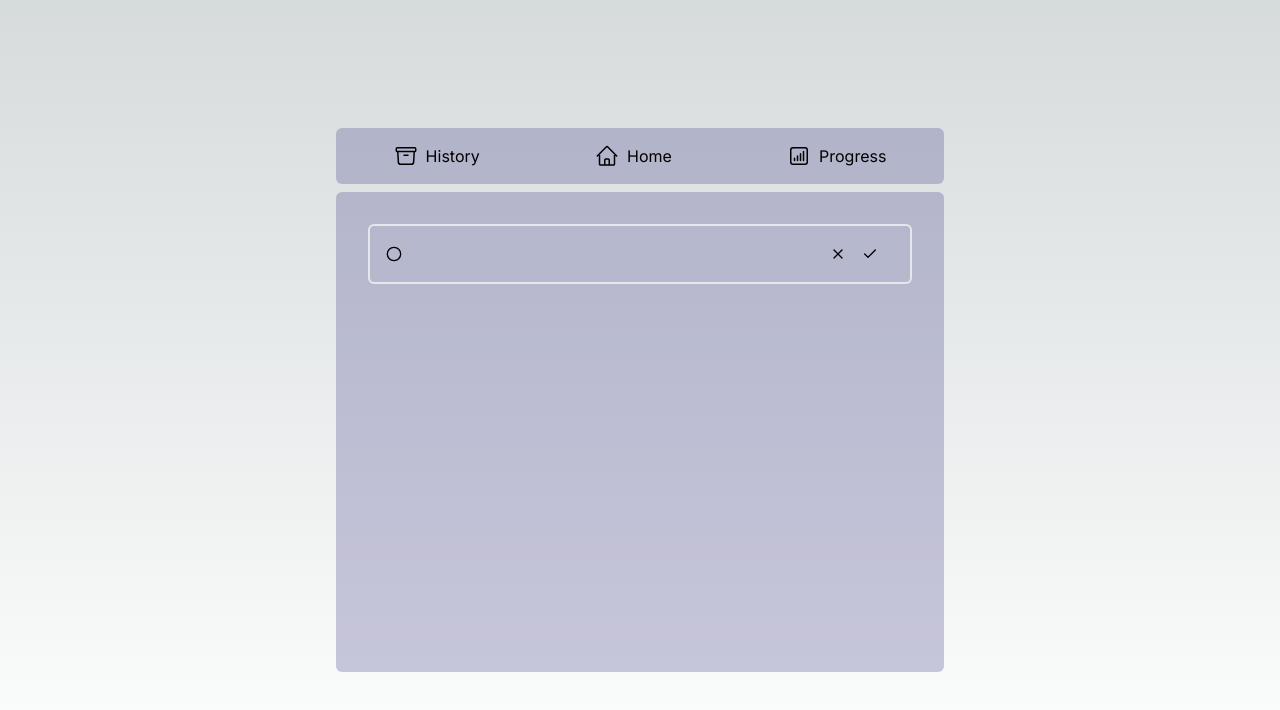
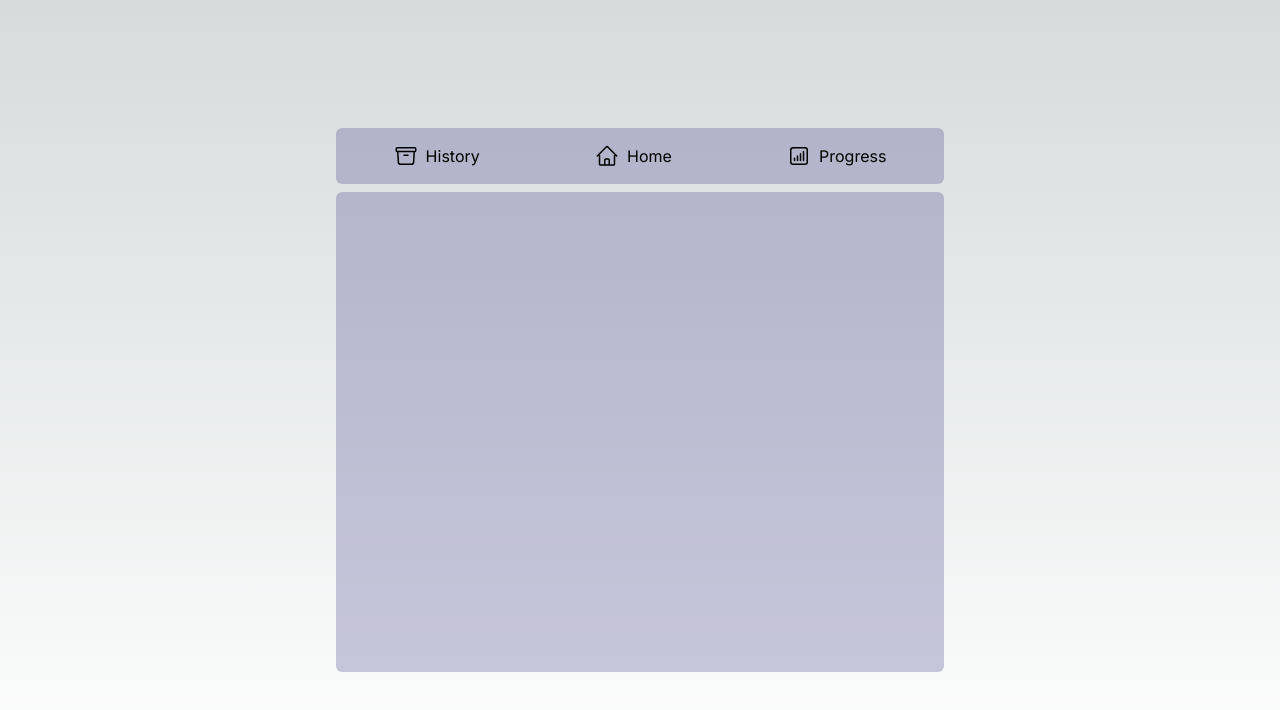
Before and after one commit to aniketlavasare/todo-nextjs, a Next.js app: page /dashboard/home/create in a window 1280 px wide. Shown: the top 710 px of the page. Built offline with nearby package versions, Linux system fonts and the light colour scheme.

Commit message:
create and home fixed

```diff
--- a/app/dashboard/history/page.tsx
+++ b/app/dashboard/history/page.tsx
@@ -6,6 +6,7 @@ import Create
  import { getCompletedTasks} from "@/app/lib/data";
 
 export default async function History () {
+    //fetching all completed tasks --  look in lib/data.ts for more details
     const tasks = await getCompletedTasks();
     return (
     <>
--- a/app/dashboard/home/page.tsx
+++ b/app/dashboard/home/page.tsx
@@ -3,13 +3,15 @@ import Task from "@/app/ui-components/home/task";
 import { Circle } from "react-feather";
 import CreateButton from "@/app/ui-components/home/createButton";
 
-import { getPendingTasks, deleteTask} from "@/app/lib/data";
+import { getPendingTasks, deleteTask, createTask} from "@/app/lib/data";
 
 import React, {useState, useEffect} from 'react';
+import CreateBox from "@/app/ui-components/create/create";
 
 export default function Home () {
 
     const [tasks, setTasks] = useState<{ id: string; description: string; }[]>([]);
+    const [create, setCreate] = useState<boolean>(false);
 
     useEffect(() => {
         const fetchData = async () =>{
@@ -19,9 +21,26 @@ export default function Home () {
         fetchData();
     }, []);
 
+
+    const statusChange = (operation: 'delete' | 'create', data: string ) => {
+
+    }
+
     const handleDelete = async (id: string): Promise<void> => {
         await deleteTask(id);
         setTasks(prevTasks => prevTasks.filter(task => task.id !== id));
+
+
+    }
+
+    const handleCreate = async (title: string) => {
+        await createTask(title);
+        const fetchData = async () =>{
+            const fetchedTasks = await getPendingTasks();
+            setTasks(fetchedTasks);
+        };
+        fetchData();
+        setCreate(!create);
     }
     // const tasks = await getPendingTasks();
     return (
@@ -36,9 +55,9 @@ export default function Home () {
           </div>
             )
         })}
-
+        <CreateBox setCreate = {setCreate} status={create} handleCreate= {handleCreate}/>
     </div>
-    <CreateButton />
+    <CreateButton setCreate = {setCreate} status={create} />
     </>
     );
 }
--- a/app/dashboard/statistics/page.tsx
+++ b/app/dashboard/statistics/page.tsx
@@ -11,8 +11,8 @@ export default async function Statistics () {
     return (
     <div className="flex flex-col gap-4">
     <div className="flex flex-row justify-around">
-       <ProgressCard title={"Tasks Completed"} value={completedCount} placeholder={"View All"}/>
-       <ProgressCard title={"Tasks Pending"} value={pendingCount} placeholder={"View All"}/>
+       <ProgressCard title={"Tasks Completed"} value={completedCount} placeholder={"View All"} />
+       <ProgressCard title={"Tasks Pending"} value={pendingCount} placeholder={"View All"} />
     </div>
     <div className="bg-zinc-300 rounded-md cursor-pointer flex flex-row justify-center text-black w-full h-12 text-lg"><button>Set Target</button></div>
     </div>
--- a/app/lib/data.ts
+++ b/app/lib/data.ts
@@ -118,7 +118,7 @@ export async function getProgressData(){
     }
 }
 
-export async function createTask( data : FormData){
+export async function createTask( data : string){
 
     "use server";
 
@@ -136,7 +136,7 @@ export async function createTask( data : FormData){
 
     const client  = new Client(config);
 
-    const title = data.get('title')?.valueOf();
+    const title = data;
 
     if (typeof title !== "string" || title.length === 0){
         throw new Error("Invalid Title")
@@ -155,7 +155,6 @@ export async function createTask( data : FormData){
 
         await client.end();
 
-        redirect("/dashboard/home");
 
     }catch (error) {
         console.error('Error adding the task:', error);
--- a/app/ui-components/create/create.tsx
+++ b/app/ui-components/create/create.tsx
@@ -1,22 +1,31 @@
+'use client';
 import Link from "next/link";
 import { Circle, X, Check } from "react-feather";
 import { Redirect } from "next";
 import { redirect } from "next/navigation";
 import { createTask } from "@/app/lib/data";
+import { useState } from "react";
 
-export default function CreateBox() {
+export default function CreateBox({status,setCreate,handleCreate }: {status : boolean, setCreate: React.Dispatch<React.SetStateAction<boolean>>, handleCreate: (title: string)=> void} ) {
+    const [title, setTitle] = useState('');
+
+    if(status){
         return(
             <div>
-            <form className=" flex flex-row border-2 rounded-md p-4 w-full justify-between " action={createTask}>
+                <div className=" flex flex-row border-2 rounded-md p-4 w-full justify-between ">
                 <div className=" flex flex-row">
                 <Circle className='w-4 mr-4 '/>
-            <input type="text" className=" bg-transparent border-none h-full outline-none" name="title"></input>
+                <input type="text"  className=" bg-transparent border-none h-full outline-none" name="title" autoFocus value={title} onChange={(e) => setTitle(e.target.value)}></input>
                 </div>
                 <div className="flex flex-row">
-            <Link href={'/dashboard/home'}><X className=' w-4 mr-4 '/></Link>
-            <button type="submit"><Check className='w-4 mr-4 '/></button>
+                <button onClick={()=>{setCreate(!status)}}><X className=' w-4 mr-4 '/></button>
+                <button type="submit" onClick={() => {handleCreate(title); setTitle('')}}><Check className='w-4 mr-4 '/></button>
                 </div>
-            </form>
+                </div>
             </div>
         );
     }
+    else{
+        return null;
+    }
+}
--- a/app/ui-components/home/createButton.tsx
+++ b/app/ui-components/home/createButton.tsx
@@ -1,11 +1,11 @@
 import { Plus } from "react-feather";
 import Link from "next/link";
 
-export default function CreateButton() {
+export default function CreateButton({status,setCreate }: {status : boolean, setCreate: React.Dispatch<React.SetStateAction<boolean>>}) {
     return(
 
-        <Link href={'/dashboard/home/create'} className=" bg-zinc-300 rounded-md cursor-pointer flex flex-row justify-center mt-2 h-6 ">
+        <button onClick={()=>{setCreate(!status)}} className=" bg-zinc-300 rounded-md cursor-pointer flex flex-row justify-center mt-2 h-6 w-full">
             <Plus className="text-black"/>
-        </Link>
+        </button>
     );
 }
--- a/app/ui-components/progress/progress-card.tsx
+++ b/app/ui-components/progress/progress-card.tsx
@@ -1,3 +1,5 @@
+import { redirect } from "next/navigation";
+
 export default function ProgressCard({title, value, placeholder} : {title: string, value: number | string, placeholder: string}) {
     return(
         <div className="flex flex-col justify-center items-center h-auto border-2 rounded-md p-4">
--- a/package.json
+++ b/package.json
@@ -10,11 +10,13 @@
   },
   "dependencies": {
     "@heroicons/react": "^2.1.1",
+    "bootstrap": "^5.3.3",
     "clsx": "^2.1.0",
     "dotenv": "^16.3.1",
     "next": "14.0.4",
     "pg": "^8.11.3",
     "react": "^18",
+    "react-bootstrap": "^2.10.2",
     "react-dom": "^18",
     "react-feather": "^2.0.10",
     "tailwindcss-animatecss": "^3.0.5"
```
Also changed, not shown: 1 other file (tests, documents, lock files or other folders). Lines whose indentation alone changed are shown as unchanged.
